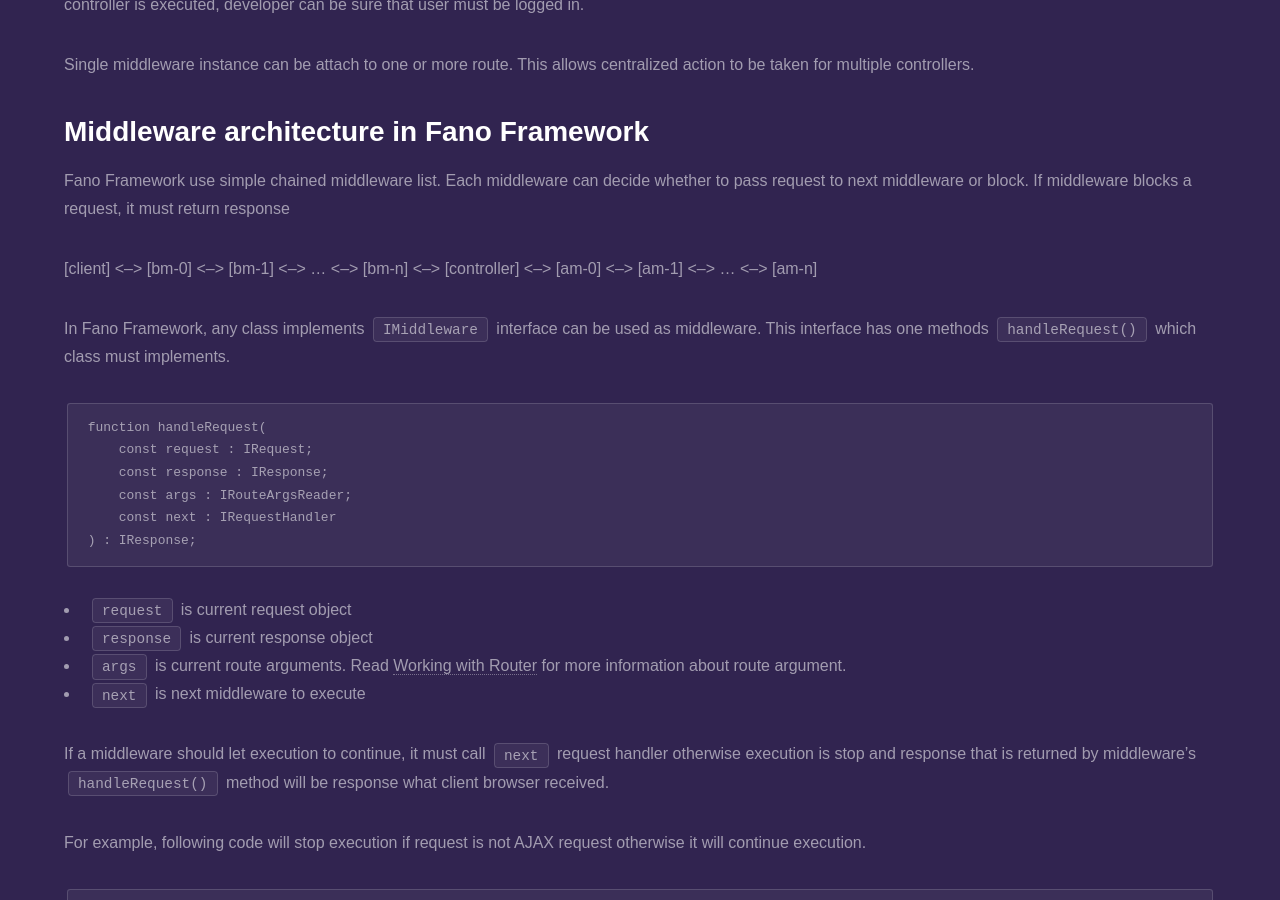
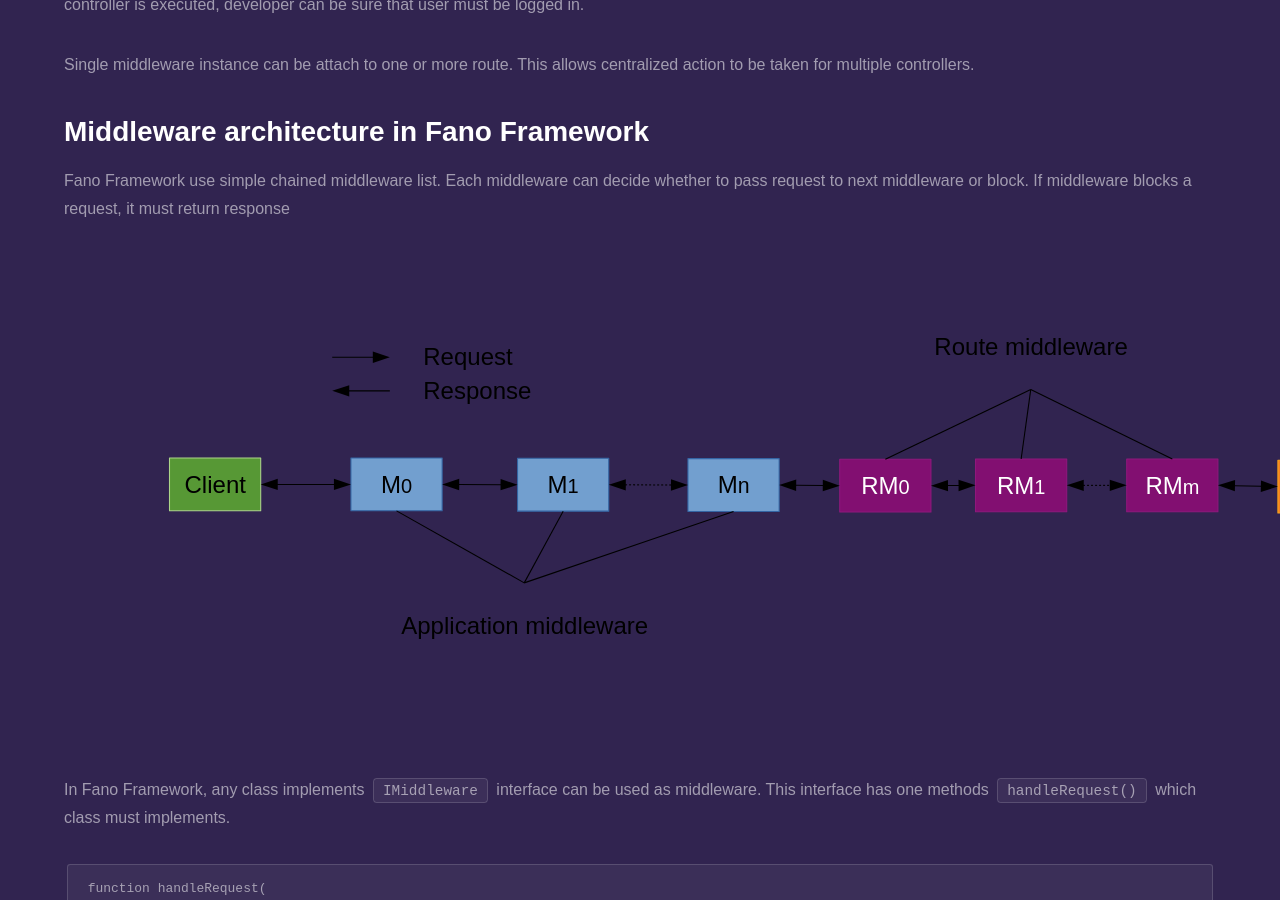
Before and after one commit to fanoframework/fanoframework.github.io, a Jekyll site: the page built from middlewares/index.md, in a window 1280 px wide and 900 px high, scrolled down 475 px. Built offline with Jekyll 4.4.1, drawn with Linux system fonts in a browser that asks for light colours; our own code applies the rules of GitHub Pages for plain Markdown files.

Commit message:
add middleware diagram

```diff
--- a/middlewares/index.md
+++ b/middlewares/index.md
@@ -18,7 +18,7 @@
 
 Fano Framework use simple chained middleware list. Each middleware can decide whether to pass request to next middleware or block. If middleware blocks a request, it must return response
 
-[client] <--> [bm-0] <--> [bm-1] <--> ... <--> [bm-n] <--> [controller] <--> [am-0] <--> [am-1] <--> ... <--> [am-n]
+<img src="/assets/images/middlewares.svg" alt="Middleware diagram">
 
 In Fano Framework, any class implements `IMiddleware` interface can be used as middleware. This interface has one methods `handleRequest()` which class must implements.
 
```
Also changed, not shown: assets/images/middlewares.svg (added).
